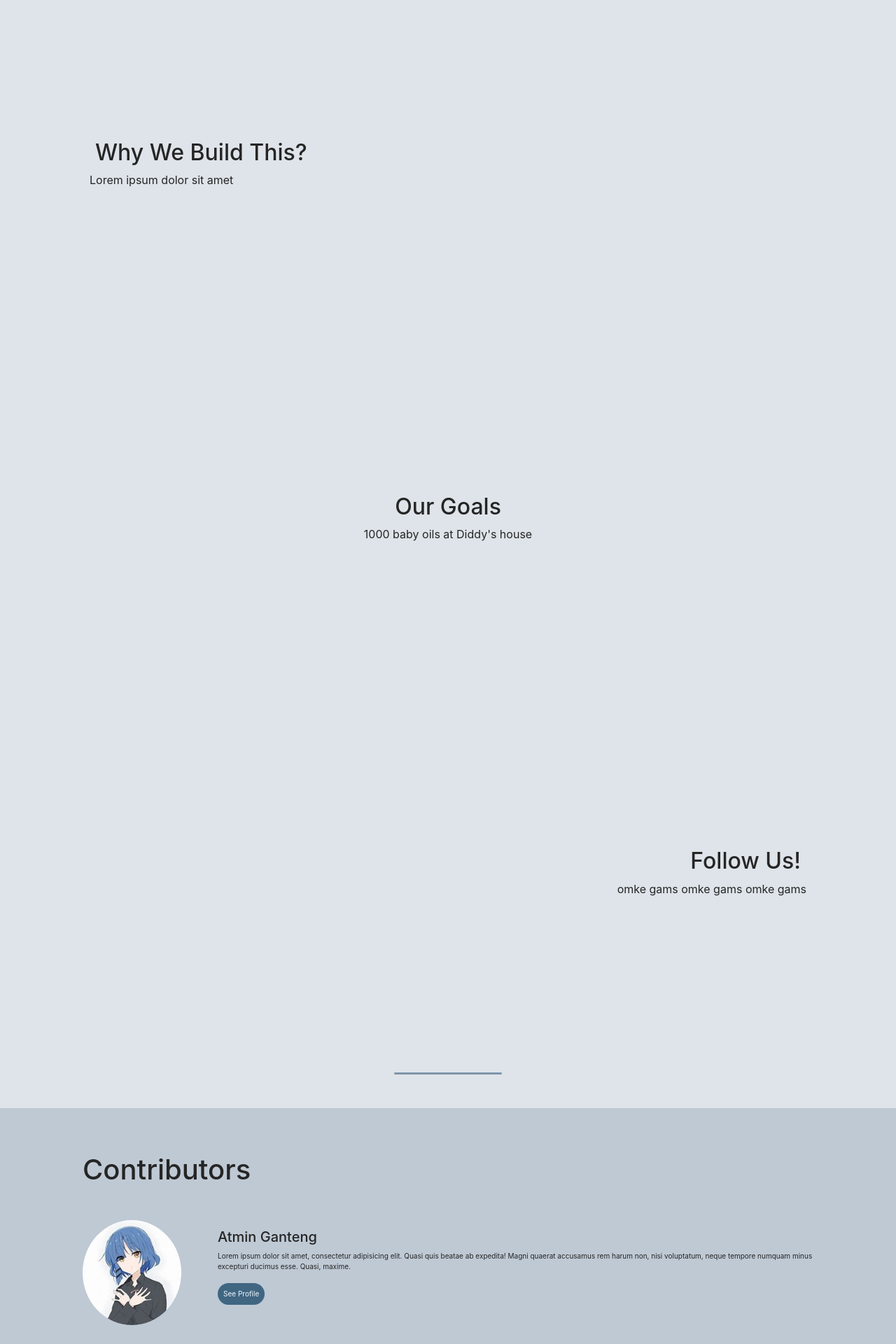
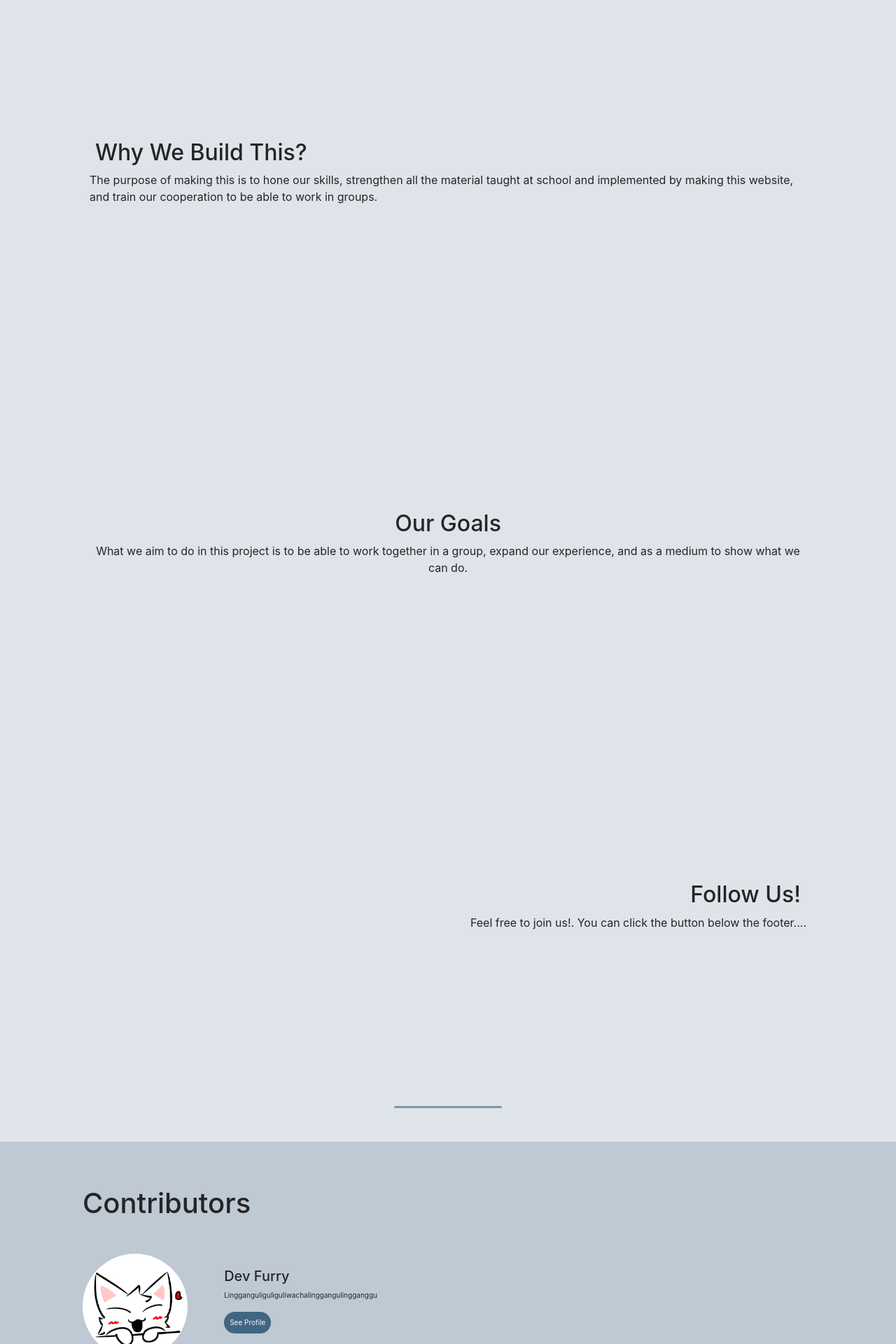
Before and after one commit to nothazel24/frontEnd-Projects, a PHP site: page / in a window 1280 px wide. Shown: the part 891-2811 px from the top of the page at 70% size. Run offline with PHP 8.4, Linux system fonts and the light colour scheme; some libraries are stand-ins or nearby versions; some web fonts are replaced.

Commit message:
adding new pfp & remake code

```diff
--- a/index.php
+++ b/index.php
@@ -2,10 +2,10 @@
 
   <?php include 'others/head.php'; ?>
 
-<!-- Assets load overlay -->
-<div class="loadingAssetsScreen" id="assetOverlay">
-  <p id="textID">Waiting for assets to load...</p>
-</div>
+  <!-- Assets load overlay -->
+  <div class="loadingAssetsScreen" id="assetOverlay">
+    <p id="textID">Waiting for assets to load...</p>
+  </div>
 
   <section class="one">
     <div class="container p-2 my-5">
@@ -47,9 +47,9 @@
 
     <?php
     $contents = [
-      ["title" => "Why We Build This?", "content" => "Lorem ipsum dolor sit amet"],
-      ["title" => "Our Goals", "content" => "1000 baby oils at Diddy's house"],
-      ["title" => "Follow Us!", "content" => "omke gams omke gams omke gams"]
+      ["title" => "Why We Build This?", "content" => "The purpose of making this is to hone our skills, strengthen all the material taught at school and implemented by making this website, and train our cooperation to be able to work in groups."],
+      ["title" => "Our Goals", "content" => "What we aim to do in this project is to be able to work together in a group, expand our experience, and as a medium to show what we can do. "],
+      ["title" => "Follow Us!", "content" => "Feel free to join us!. You can click the button below the footer...."]
     ];
 
     $elementCount = count($contents);
@@ -74,21 +74,33 @@
 
   <div class="hr"></div>
 
-  <!-- UNCOMPLETED SECTION -->
+
   <section class="three" style="background-color: #bec9d4;">
     <div class="container p-5 my-5">
 
       <h1 class="contributorsHeader">Contributors</h1>
 
-      <?php for ($e = 0; $e <= 2; $e++) : ?>
+      <?php
+      $contributors = [
+        ["pfp" => "assets/pfp/nzddXD.jpg", "name" => "Dev Furry", "desc" => "Lingganguliguliguliwachalinggangulingganggu", "links" => "#"],
+        ["pfp" => "assets/pfp/nothazel24.jpg", "name" => "nothazel24", "desc" => "Dev nguwawor inimah", "links" => "#"],
+        ["pfp" => "assets/pfp/azvlyy.jpg", "name" => "azvlyy", "desc" => "Designer sepuh aowkoakwokoak", "links" => "#"]
+      ];
+
+      $countContributors = count($contributors);
+
+      for ($e = 0; $e <= 2; $e++) :
+        $currentIndex = ($e - 0) % $countContributors;
+        $currentContents = $contributors[$currentIndex];
+      ?>
         <div class="cProfile<?= $e ?>">
-          <img src="assets/silder.jpg" alt="dev's photo" width="150px" height="150px" style="border-radius: 100%;">
+          <img src=<?= $currentContents['pfp'] ?> alt="dev's photo" width="150px" height="150px" style="border-radius: 100%;">
           <div class="cDesc">
-            <h1>Atmin Ganteng</h1>
-            <p>Lorem ipsum dolor sit amet, consectetur adipisicing elit. Quasi quis beatae ab expedita! Magni quaerat accusamus rem harum non, nisi voluptatum, neque tempore numquam minus excepturi ducimus esse. Quasi, maxime.</p>
+            <h1><?= $currentContents['name'] ?></h1>
+            <p><?= $currentContents['desc'] ?></p>
 
             <div class="contributorsButton">
-              <a href="devInfo.php" class="cButton">
+              <a href=<?= $currentContents['links'] ?> class="cButton">
                 <p>See Profile</p>
               </a>
             </div>
```
Also changed, not shown: devInfo.php (+11 -6 lines), style/devInfoStyle.css (+17 -18 lines), assets/logo.png (deleted), assets/pfp/azvlyy.jpg (added), assets/pfp/nothazel24.jpg (added), assets/pfp/nzddXD.jpg (added).
